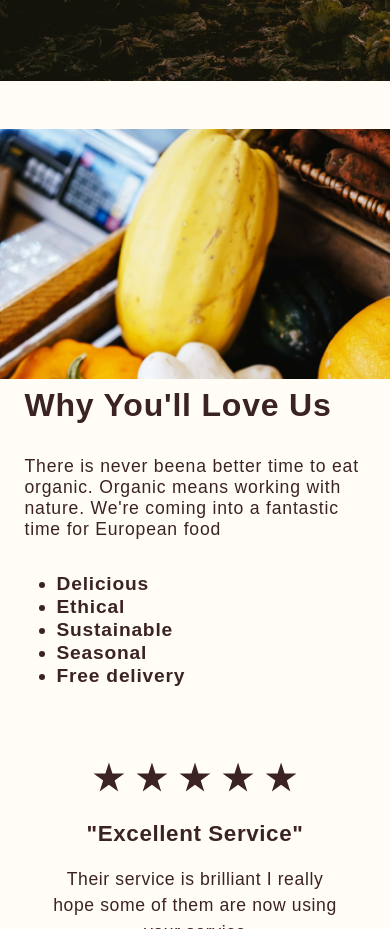
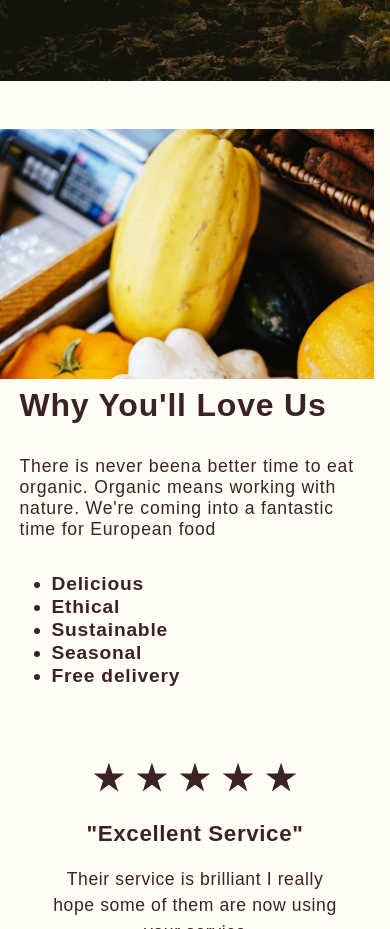
Before and after one commit to heyitstay11/barnsbury-theme, a plain HTML site: page index.html in a window 390 px wide. Shown: the part 2680-3609 px from the top of the page. Drawn offline with Linux system fonts and the light colour scheme.

Commit message:
Fixed Image Overflowing Issue

```diff
--- a/css/main.scss
+++ b/css/main.scss
@@ -6,6 +6,7 @@
 
 html{
     scroll-behavior: smooth;
+    overflow-x: hidden;
 }
 
 body{
@@ -418,7 +419,6 @@ footer{
 
 @media screen and (max-width: 750px) {
 
-
     .company{
         margin-left: 1.5rem;
         width: 40vw;
@@ -427,13 +427,11 @@ footer{
             font-size: 1rem;
         }
     }
-
     .company > .logo {
         font-size: 1.4rem;
         letter-spacing: .6px;
         line-height: 1.4;
     }
-
     nav{
         width: 40vw;
         margin-right: 1.2rem;
@@ -447,7 +445,6 @@ footer{
             }
         }
     }
-
     .hero{
       grid-template-areas: "img "
       "content";
@@ -455,12 +452,15 @@ footer{
           padding: 2rem 1.5rem;
       }
     }
-
 .quality{
     .container{
         gap: 0;
         grid-template-areas: "img2"
         "con2";
+        .imgcontainer{
+            min-width: 0;
+            max-width: 96vw;
+        }
     }
 
     .content{
@@ -473,7 +473,6 @@ footer{
         }
     }
 }
-
 
 .stats{
     background-position-y: 0;
```
Also changed, not shown: css/main.css, 1 other file.
